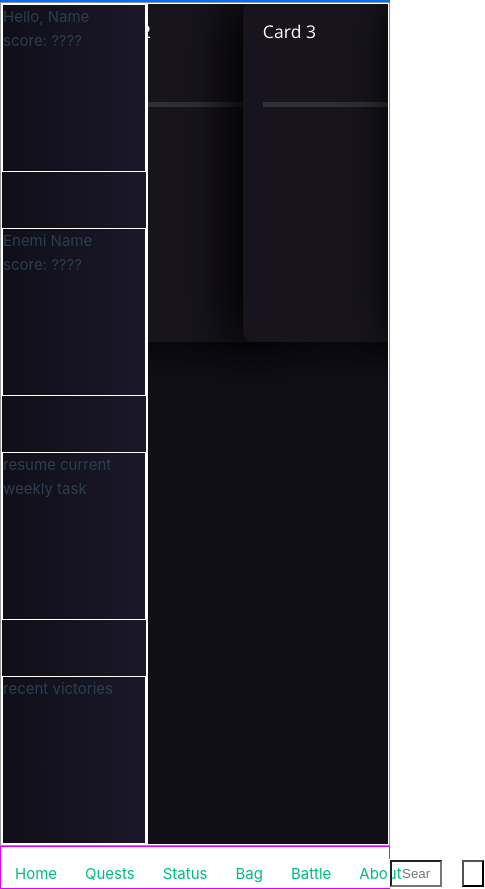
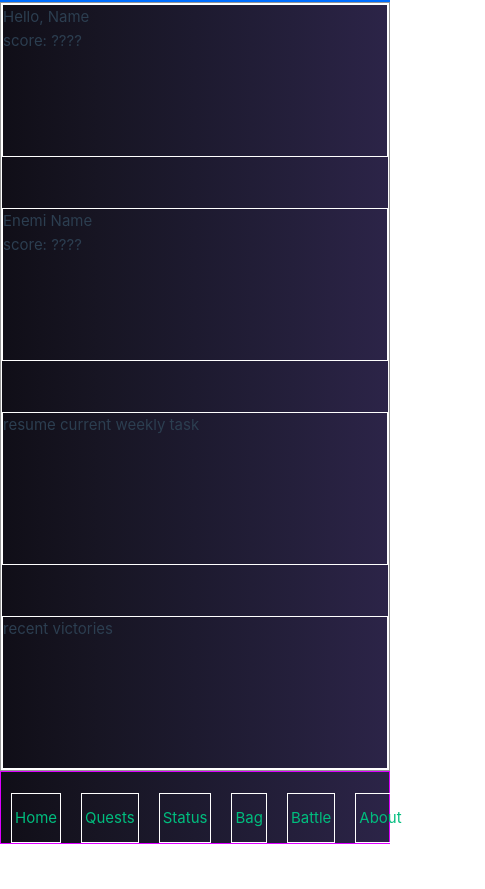
Before and after one commit to wally-jnyor/toDo_VueJs, a Vue app: page / in a window 390 px wide. Shown: the whole page, 485 px wide, since content can reach past the window. After the commit the page ends 844 px from the top, so only its background shows below. Built offline with nearby package versions, Linux system fonts and the light colour scheme.

Commit message:
start designer responsive

```diff
--- a/src/components/SearchBar.vue
+++ b/src/components/SearchBar.vue
@@ -1,7 +1,9 @@
 <template>
-  <div class="searchBox">
+  <div class="main">
+    <div class="searchBox">
     <input type="text" value="" placeholder="Search">
     <button type="submit">O-</button>
+  </div>
   </div>
 </template>
 
@@ -28,4 +30,10 @@
   background-color: #ffffff00;
   color:#ffff;
 }
+
+@media screen and (max-width: 1200px) {
+  .searchBox {
+  display: none;
+}
+}
 </style>
--- a/src/components/TasksList.vue
+++ b/src/components/TasksList.vue
@@ -176,4 +176,9 @@
   stroke-dashoffset: 100;
   transition: 0.6s ease-out;
 }
+@media screen and (max-width: 1200px) {
+  .main {
+    display: none;
+   }
+}
 </style>
--- a/src/components/TheWelcome.vue
+++ b/src/components/TheWelcome.vue
@@ -30,4 +30,15 @@
   width: 100%;
   height: 20%;
 }
+
+@media screen and (max-width: 1200px) {
+  .main {
+    border: solid 1px #ffff;
+    width: 100%;
+    height: 100%;
+    display: flex;
+    flex-direction: column;
+    justify-content: space-between;
+  }
+}
 </style>
--- a/src/views/HomeView.vue
+++ b/src/views/HomeView.vue
@@ -17,4 +17,14 @@
   border: solid 1px #969696;
   display: flex;
 }
+
+@media screen and (max-width: 1200px) {
+  main {
+  width: 100%;
+  height: 100%;
+  border: solid 1px #969696;
+  display: flex;
+  flex-direction: column;
+}
+}
 </style>
```
